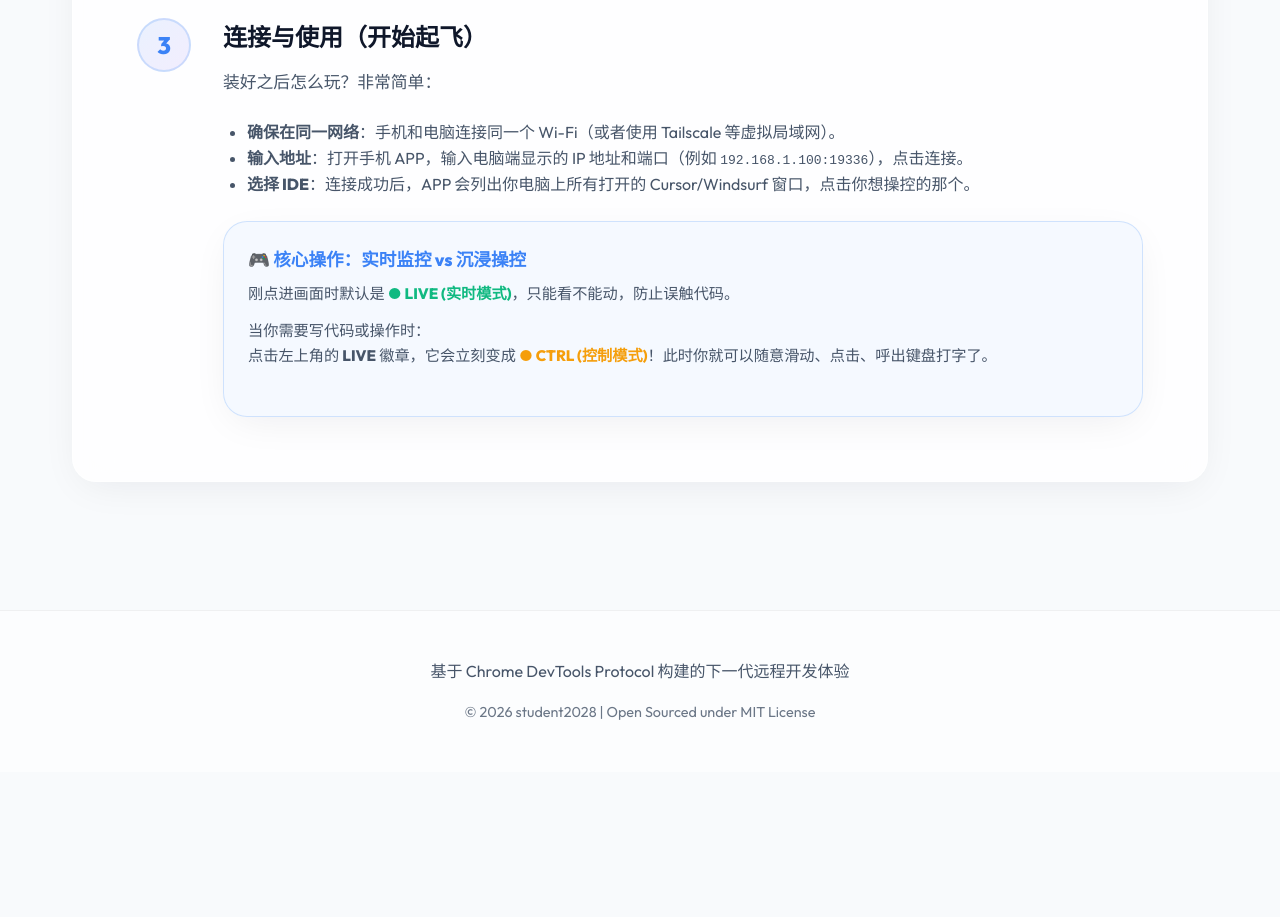
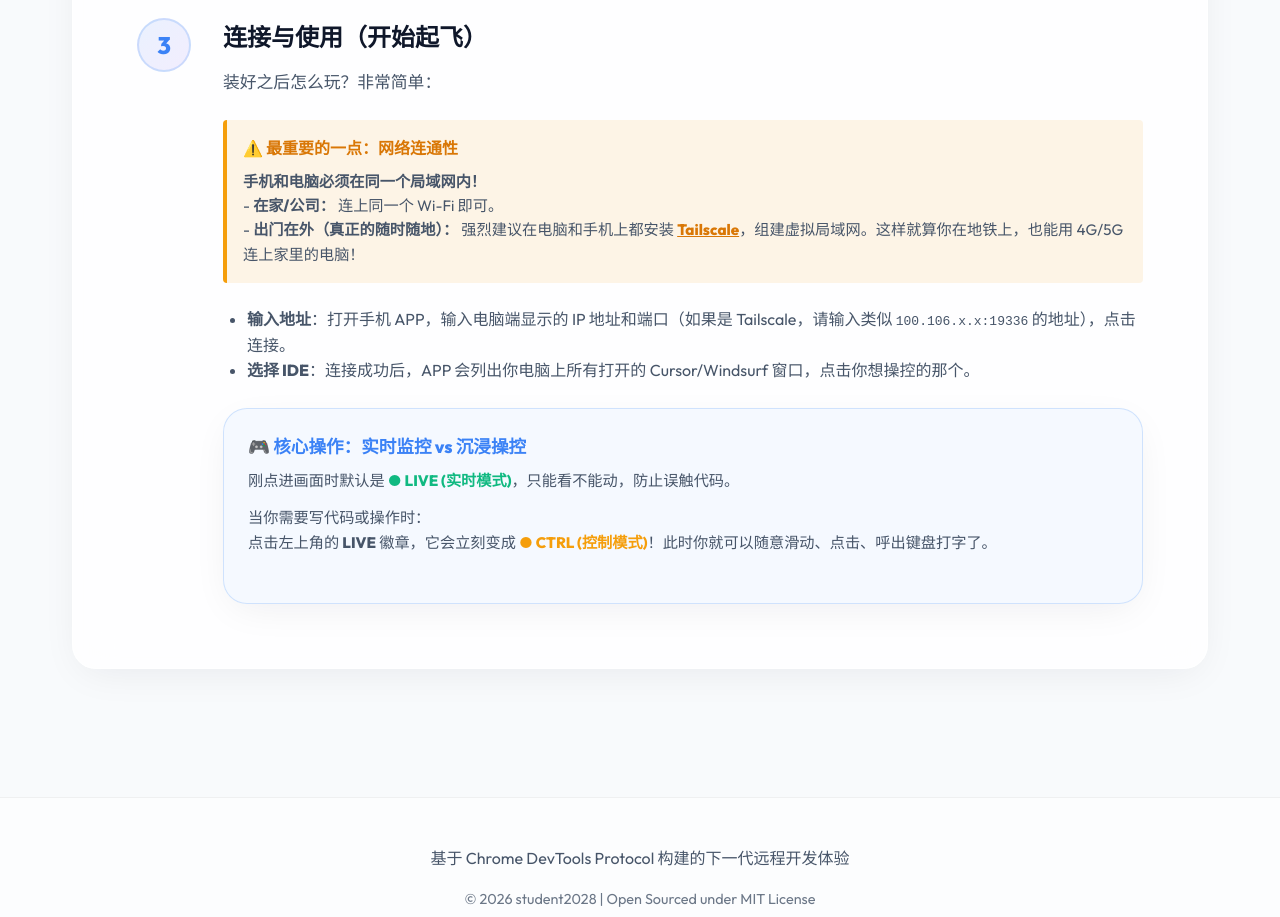
Before and after one commit to student2028/cdp-remote, a website: page docs/index.html in a window 1280 px wide. Shown: the part 5480-6397 px from the top of the page. Before the commit the page ends 6252 px from the top, so only its background shows below. Drawn offline with Linux system fonts and the light colour scheme.

Commit message:
docs: 极其强调 Tailscale 虚拟局域网的必要性

```diff
--- a/docs/index.html
+++ b/docs/index.html
@@ -174,9 +174,15 @@ adb install -r /tmp/cdp-remote.apk</code></pre>
                     <div class="step-content">
                         <h3>连接与使用（开始起飞）</h3>
                         <p>装好之后怎么玩？非常简单：</p>
+                        <div style="background: rgba(245, 158, 11, 0.1); border-left: 4px solid #f59e0b; padding: 1rem; margin-bottom: 1.5rem; border-radius: 4px;">
+                            <h4 style="color: #d97706; margin-bottom: 0.5rem;">⚠️ 最重要的一点：网络连通性</h4>
+                            <p style="color: var(--text-secondary); font-size: 0.95rem; margin-bottom: 0;"><strong>手机和电脑必须在同一个局域网内！</strong><br>
+                            - <strong>在家/公司：</strong> 连上同一个 Wi-Fi 即可。<br>
+                            - <strong>出门在外（真正的随时随地）：</strong> 强烈建议在电脑和手机上都安装 <strong><a href="https://tailscale.com/" target="_blank" style="color: #d97706; text-decoration: underline;">Tailscale</a></strong>，组建虚拟局域网。这样就算你在地铁上，也能用 4G/5G 连上家里的电脑！</p>
+                        </div>
+
                         <ul style="list-style-type: disc; padding-left: 1.5rem; color: var(--text-secondary); margin-bottom: 1.5rem;">
-                            <li><strong>确保在同一网络</strong>：手机和电脑连接同一个 Wi-Fi（或者使用 Tailscale 等虚拟局域网）。</li>
-                            <li><strong>输入地址</strong>：打开手机 APP，输入电脑端显示的 IP 地址和端口（例如 <code>192.168.1.100:19336</code>），点击连接。</li>
+                            <li><strong>输入地址</strong>：打开手机 APP，输入电脑端显示的 IP 地址和端口（如果是 Tailscale，请输入类似 <code>100.106.x.x:19336</code> 的地址），点击连接。</li>
                             <li><strong>选择 IDE</strong>：连接成功后，APP 会列出你电脑上所有打开的 Cursor/Windsurf 窗口，点击你想操控的那个。</li>
                         </ul>
 
```
Also changed, not shown: README.md.
